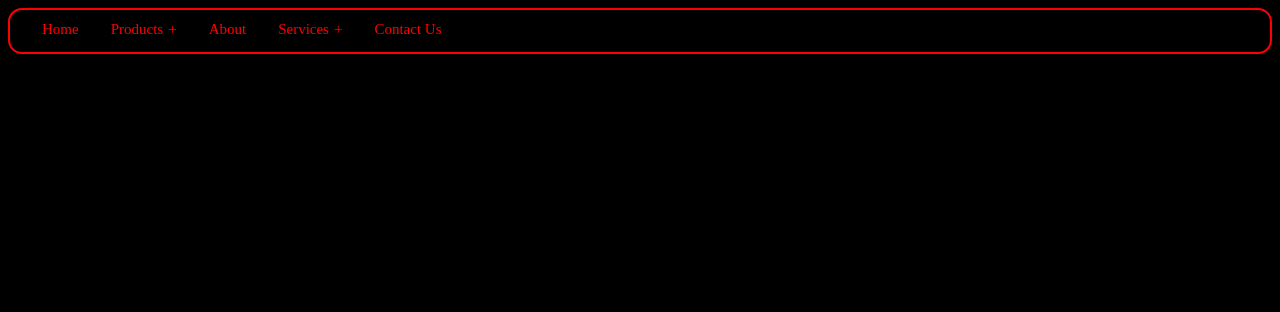
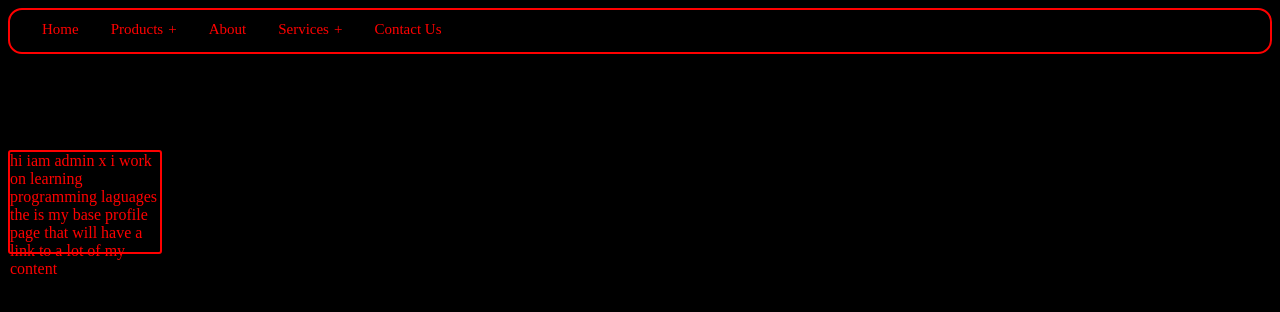
Before and after one commit to troycla/storage, a plain HTML site: page index.html in a window 1280 px wide. Drawn offline with Linux system fonts and the light colour scheme.

Commit message:
Update index.html
fixed a mistake

```diff
--- a/index.html
+++ b/index.html
@@ -8,7 +8,7 @@
     body{
       background:black;
     }
-  div1{
+  .div1{
 	  border:2px solid red;
 	  border-radius:3px;
 	  width:150px;
```
